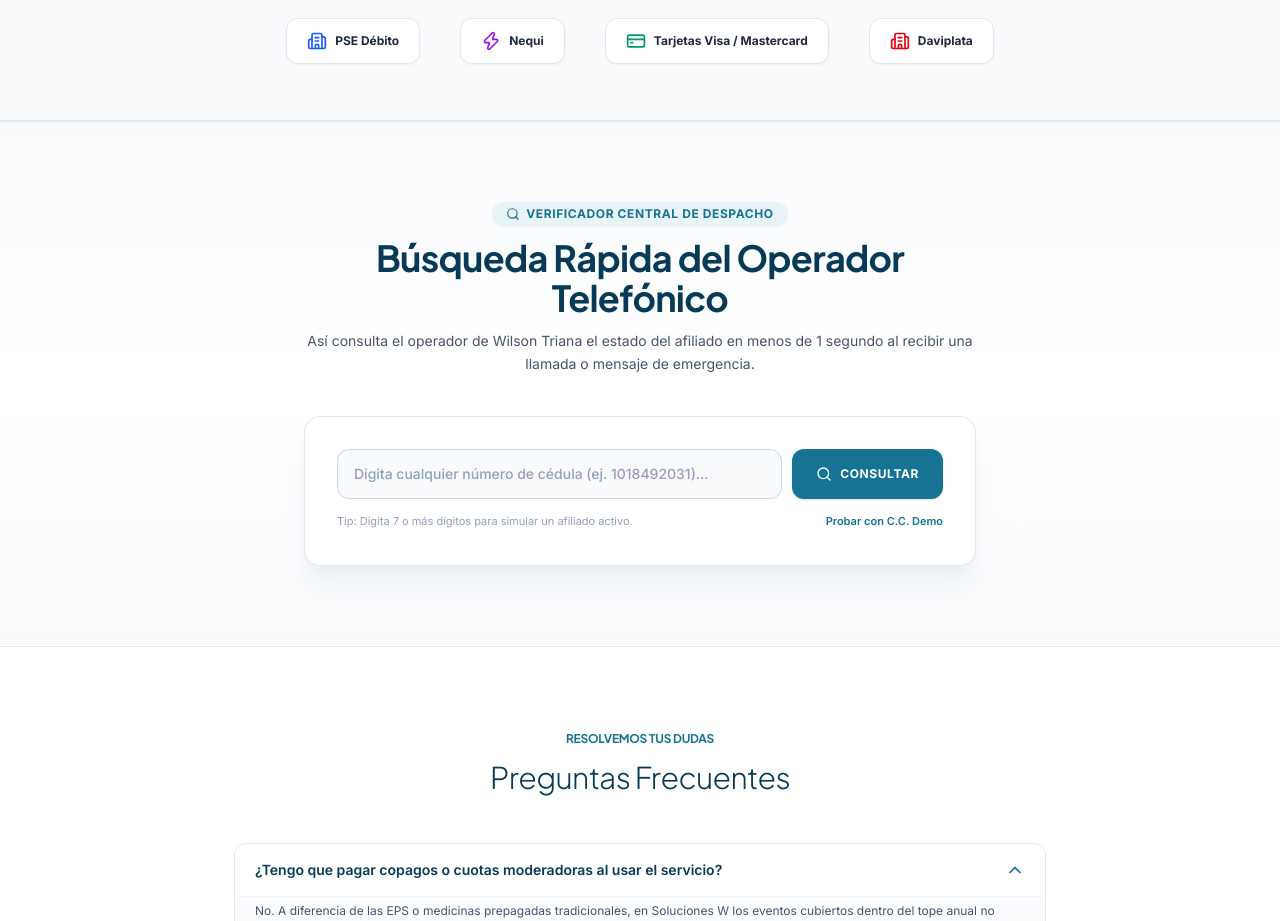
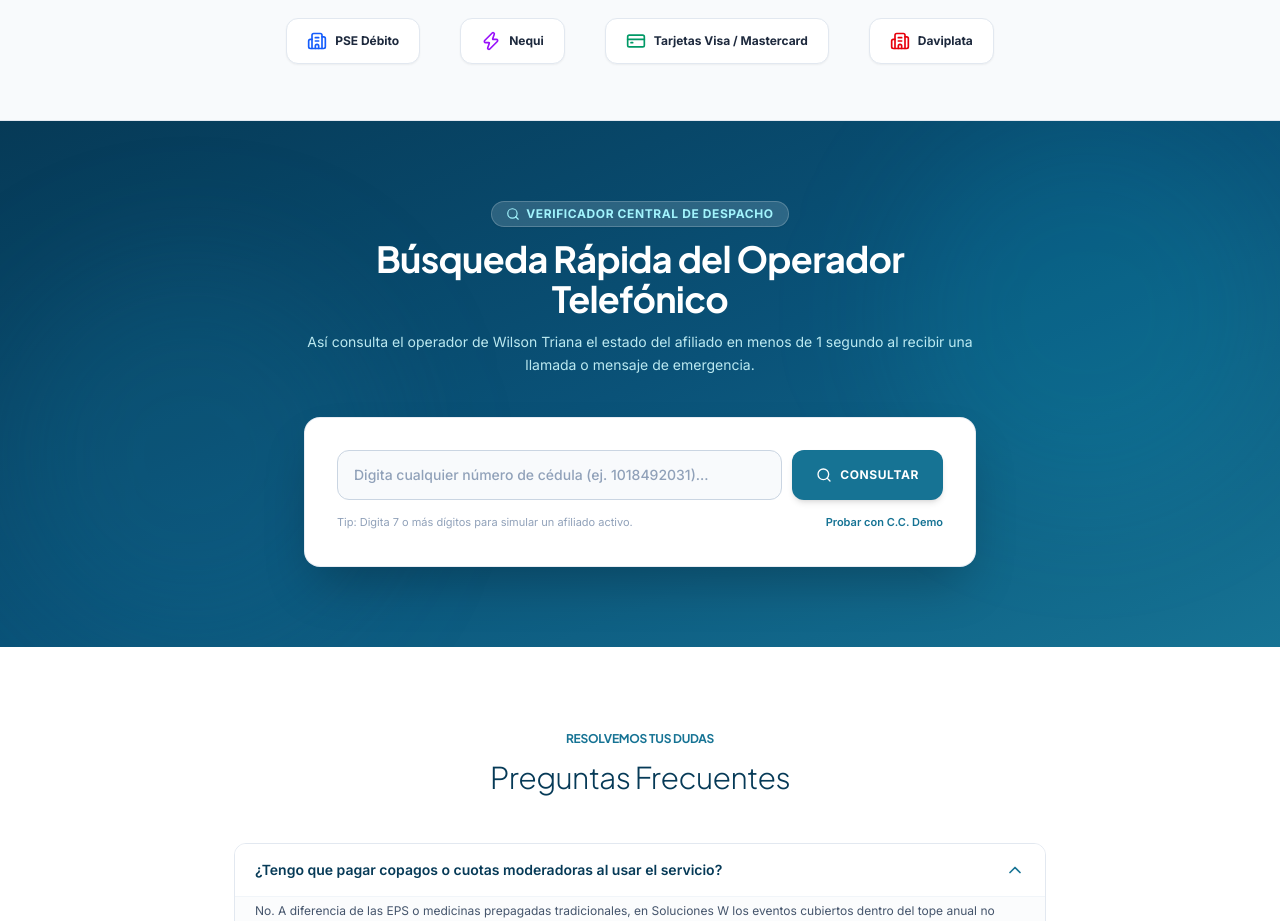
Before and after one commit to Jhojan-Jimenez/W-Soluciones, a Next.js app in the folder frontend/: page / in a window 1280 px wide. Shown: the part 3380-4301 px from the top of the page. Built offline with nearby package versions, Linux system fonts and the light colour scheme.

Commit message:
style: seccion verificador con fondo azul institucional de alto contraste y tarjeta blanca pulida

```diff
--- a/frontend/src/app/page.tsx
+++ b/frontend/src/app/page.tsx
@@ -867,23 +867,27 @@ export default function HomeView() {
         </div>
       </section>
 
-      {/* 6. OPERATOR LOOKUP DEMO (Wilson Triana's Call Center Validator - Clean Light UI) */}
-      <section id="operador" className="py-20 bg-gradient-to-b from-slate-50 via-white to-slate-50 border-t border-b border-slate-200">
-        <div className="max-w-[1180px] mx-auto px-4 sm:px-6">
+      {/* 6. OPERATOR LOOKUP DEMO (Wilson Triana's Call Center Validator - Rich Blue Section Contrast with Crisp White Card) */}
+      <section id="operador" className="py-20 bg-gradient-to-br from-[#063a57] via-[#0a5278] to-[#167394] text-white relative overflow-hidden">
+        {/* Subtle decorative background glow */}
+        <div className="absolute top-0 right-0 w-96 h-96 bg-cyan-400/10 rounded-full blur-3xl pointer-events-none"></div>
+        <div className="absolute bottom-0 left-0 w-96 h-96 bg-[#167394]/20 rounded-full blur-3xl pointer-events-none"></div>
+
+        <div className="relative max-w-[1180px] mx-auto px-4 sm:px-6">
           <div className="max-w-2xl mx-auto text-center mb-10">
-            <span className="inline-flex items-center gap-1.5 bg-[#e8f4f8] text-[#167394] px-3.5 py-1 rounded-full text-xs font-extrabold uppercase tracking-wider mb-3 shadow-xs">
+            <span className="inline-flex items-center gap-1.5 bg-white/15 backdrop-blur-md text-cyan-200 border border-white/20 px-3.5 py-1 rounded-full text-xs font-extrabold uppercase tracking-wider mb-3 shadow-xs">
               <Search className="w-3.5 h-3.5" />
               VERIFICADOR CENTRAL DE DESPACHO
             </span>
-            <h2 className="text-3xl sm:text-4xl font-bold text-[#063a57] tracking-tight">
+            <h2 className="text-3xl sm:text-4xl font-bold text-white tracking-tight">
               Búsqueda Rápida del Operador Telefónico
             </h2>
-            <p className="mt-3 text-sm text-slate-600 leading-relaxed">
+            <p className="mt-3 text-sm text-cyan-100/90 leading-relaxed">
               Así consulta el operador de Wilson Triana el estado del afiliado en menos de 1 segundo al recibir una llamada o mensaje de emergencia.
             </p>
           </div>
 
-          <div className="max-w-2xl mx-auto bg-white border border-slate-200 p-6 sm:p-8 rounded-2xl shadow-xl shadow-slate-200/60">
+          <div className="max-w-2xl mx-auto bg-white text-slate-800 border border-slate-200/80 p-6 sm:p-8 rounded-2xl shadow-2xl">
             <div className="flex flex-col sm:flex-row gap-2.5">
               <div className="relative flex-1">
                 <input
@@ -896,7 +900,7 @@ export default function HomeView() {
               </div>
               <button
                 onClick={handleOperatorSearch}
-                className="bg-[#167394] hover:bg-[#0a5278] text-white px-6 py-3.5 rounded-xl font-bold text-xs uppercase tracking-wider transition shadow-sm hover:shadow flex items-center justify-center gap-2 shrink-0"
+                className="bg-[#167394] hover:bg-[#0a5278] text-white px-6 py-3.5 rounded-xl font-bold text-xs uppercase tracking-wider transition shadow-md hover:shadow-lg flex items-center justify-center gap-2 shrink-0"
               >
                 <Search className="w-4 h-4 text-white" />
                 <span>Consultar</span>
```
